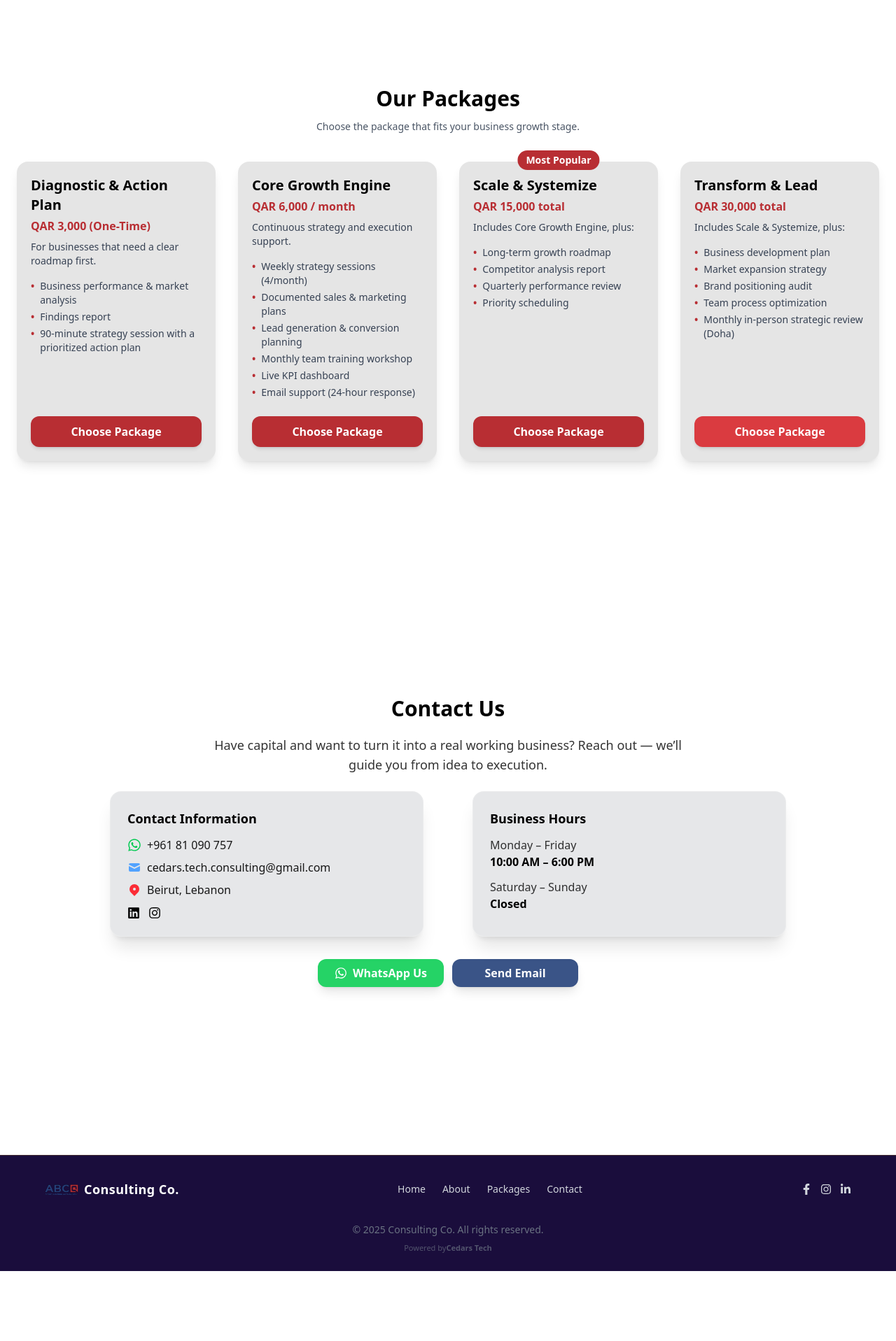
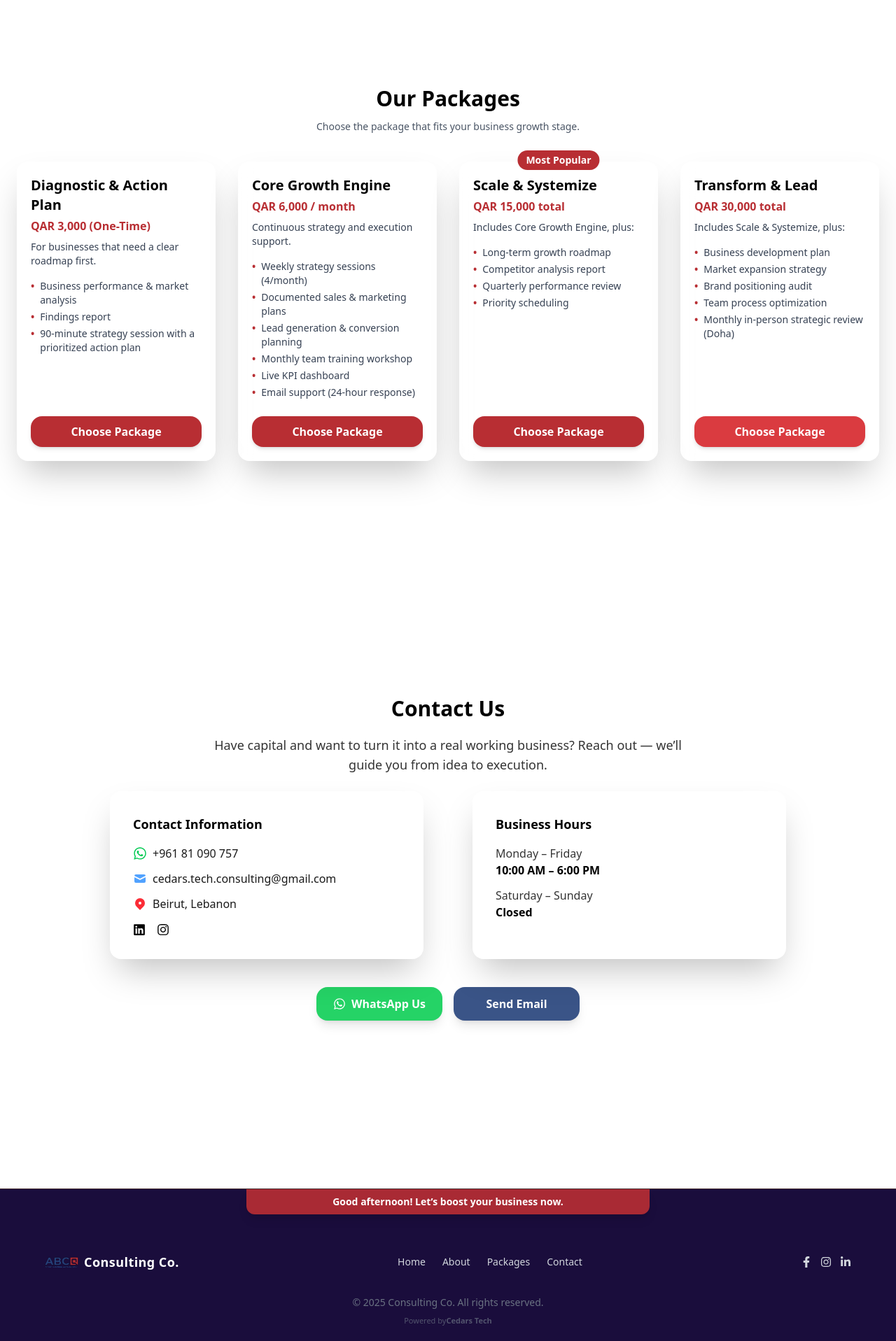
Before and after one commit to AdamAbdallah1/ayash-business-consultance, a React (Vite) app: page / in a window 1280 px wide. Shown: the part 1660-3577 px from the top of the page at 70% size. Before the commit the page ends 3477 px from the top, so only its background shows below. Built offline with nearby package versions, Linux system fonts and the light colour scheme.

Commit message:
Adding feedback

```diff
--- a/src/App.jsx
+++ b/src/App.jsx
@@ -9,6 +9,7 @@ import Navbar from "./components/Navbar";
 import Footer from "./components/Footer";
 import Loader from "./components/Loader";
 import AnnouncementBar from "./components/AnnouncementBar";
+import FeedbackWidget from "./components/FeedbackWidget";
 
 function App() {
   const [loading, setLoading] = useState(true);
@@ -65,7 +66,7 @@ function App() {
       <Packages />
       <Contact />
       <Footer />
-
+      <FeedbackWidget />
       <button
         id="backToTop"
         className="fixed bottom-6 right-6 bg-[#B82E33] text-white p-3 rounded-full shadow-lg
--- a/src/components/About.jsx
+++ b/src/components/About.jsx
@@ -1,19 +1,17 @@
 import React from 'react';
-import { motion } from 'framer-motion';
-import FadeIn from "../components/FadeIn";
+import { motion } from "framer-motion";
 
 function About() {
   return (
     <motion.section
-    initial={{ opacity: 0, y: 40 }}
-  whileInView={{ opacity: 1, y: 0 }}
-  transition={{ duration: 0.6 }}
-  viewport={{ once: true }}
+      initial={{ opacity: 0, y: 40 }}
+      whileInView={{ opacity: 1, y: 0 }}
+      transition={{ duration: 0.6 }}
+      viewport={{ once: true }}
       id="about"
       className="w-full py-20 md:py-60 px-6 flex justify-center"
     >
-      <div className="bg-gray-900/10 backdrop-blur-xl shadow-xl rounded-3xl p-10 md:p-14 max-w-3xl border border-white/30 text-center">
-
+      <div className="bg-white/10 backdrop-blur-xl shadow-2xl rounded-3xl p-10 md:p-14 max-w-3xl border border-white/20 text-center">
         <h2 className="text-2xl font-extrabold text-black">About Our Company</h2>
         <div className="w-24 h-1 bg-[#B82E33] mx-auto my-4 rounded-full"></div>
 
@@ -27,7 +25,6 @@ function About() {
           Whether you're starting a new project or expanding your digital services, we guide you
           step-by-step and provide premium, practical solutions built for real growth.
         </p>
-
       </div>
     </motion.section>
   );
--- a/src/components/Contact.jsx
+++ b/src/components/Contact.jsx
@@ -15,28 +15,29 @@ export default function Contact() {
       </p>
 
       <div className="grid grid-cols-1 md:grid-cols-2 mt-6 gap-y-6 gap-x-3 w-full max-w-5xl justify-items-center">
-
-        <div className="bg-gray-900/10 backdrop-blur-xl shadow-xl rounded-2xl p-4 sm:p-6 text-left border border-white/20 w-full max-w-md hover:scale-[1.02] transition flex flex-col">
-          <h3 className="text-lg font-semibold mb-3 text-black">Contact Information</h3>
+        {/* Contact Info Card */}
+        <div className="bg-white/10 backdrop-blur-xl border border-white/20 shadow-2xl rounded-2xl p-6 sm:p-8 flex flex-col w-full max-w-md hover:scale-[1.03] transition-transform duration-300">
+          <h3 className="text-lg font-semibold mb-4 text-black">Contact Information</h3>
 
           <p className="flex items-center gap-2 text-black/90">
             <FaWhatsapp className="text-green-500" size={20} /> +961 81 090 757
           </p>
-          <p className="flex items-center gap-2 text-black/90 mt-2">
+          <p className="flex items-center gap-2 text-black/90 mt-3">
             <HiMail className="text-blue-400" size={20} /> cedars.tech.consulting@gmail.com
           </p>
-          <p className="flex items-center gap-2 text-black/90 mt-2">
+          <p className="flex items-center gap-2 text-black/90 mt-3">
             <HiLocationMarker className="text-red-500" size={20} /> Beirut, Lebanon
           </p>
 
-          <div className="mt-3 flex gap-3 text-black">
-            <a href="#" className="hover:text-[#B52E33] transition"><FaLinkedin size={18} /></a>
-            <a href="#" className="hover:text-[#B52E33] transition"><FaInstagram size={18} /></a>
+          <div className="mt-4 flex gap-4 text-black">
+            <a href="#" className="hover:text-[#B82E33] transition"><FaLinkedin size={18} /></a>
+            <a href="#" className="hover:text-[#B82E33] transition"><FaInstagram size={18} /></a>
           </div>
         </div>
 
-        <div className="bg-gray-900/10 backdrop-blur-xl shadow-xl rounded-2xl p-4 sm:p-6 text-left border border-white/20 w-full max-w-md hover:scale-[1.02] transition flex flex-col">
-          <h3 className="text-lg font-semibold mb-3 text-black">Business Hours</h3>
+        {/* Business Hours Card */}
+        <div className="bg-white/10 backdrop-blur-xl border border-white/20 shadow-2xl rounded-2xl p-6 sm:p-8 flex flex-col w-full max-w-md hover:scale-[1.03] transition-transform duration-300">
+          <h3 className="text-lg font-semibold mb-4 text-black">Business Hours</h3>
 
           <p className="text-black/80">Monday – Friday</p>
           <p className="font-semibold text-black">10:00 AM – 6:00 PM</p>
@@ -46,20 +47,20 @@ export default function Contact() {
         </div>
       </div>
 
-      <div className="mt-8 flex flex-col md:flex-row items-center gap-3 justify-center w-full max-w-3xl">
+      {/* Buttons */}
+      <div className="mt-10 flex flex-col md:flex-row items-center gap-4 justify-center w-full max-w-3xl">
         <a
           href="https://wa.me/96181090757"
-    className="px-6 py-2 bg-[#25D366] text-black font-semibold rounded-xl shadow-lg hover:opacity-90 hover:scale-105 transition flex items-center gap-2 justify-center min-w-[180px]"
+          className="px-6 py-3 bg-[#25D366] text-white font-semibold rounded-2xl shadow-lg hover:shadow-2xl hover:scale-105 transition transform flex items-center gap-2 justify-center min-w-[180px]"
         >
-    <FaWhatsapp color="white" size={18} />
-    <span className="text-white text-sm sm:text-base">WhatsApp Us</span>
+          <FaWhatsapp size={18} /> WhatsApp Us
         </a>
 
         <a
           href="mailto:cedars.tech.consulting@gmail.com"
-    className="px-6 py-2 bg-[#3A5487] text-white font-semibold rounded-xl shadow-lg hover:opacity-90 hover:scale-105 transition flex items-center gap-2 justify-center min-w-[180px]"
+          className="px-6 py-3 bg-[#3A5487] text-white font-semibold rounded-2xl shadow-lg hover:shadow-2xl hover:scale-105 transition transform flex items-center gap-2 justify-center min-w-[180px]"
         >
-    <span className="text-sm sm:text-base">Send Email</span>
+          Send Email
         </a>
       </div>
     </section>
--- a/src/components/ExitIntentWidget.jsx
+++ /dev/null
@@ -1,33 +0,0 @@
-import React, { useEffect, useState } from "react";
-
-export default function ExitIntentWidget() {
-  const [show, setShow] = useState(false);
-
-  useEffect(() => {
-    const handleMouseLeave = (e) => {
-      if (e.clientY < 10) setShow(true); // user moves mouse near top
-    };
-
-    document.addEventListener("mouseleave", handleMouseLeave);
-
-    return () => {
-      document.removeEventListener("mouseleave", handleMouseLeave);
-    };
-  }, []);
-
-  const handleClose = () => setShow(false);
-
-  if (!show) return null;
-
-  return (
-    <div className="fixed bottom-6 right-6 bg-[#B82E33] text-white p-4 rounded-xl shadow-xl flex items-center gap-3 z-50 max-w-xs">
-      <span className="text-sm">Before you go, see our top packages!</span>
-      <button
-        onClick={handleClose}
-        className="ml-auto p-1 rounded-full hover:bg-white/20 transition"
-      >
-        ✕
-      </button>
-    </div>
-  );
-}
--- a/src/components/Footer.jsx
+++ b/src/components/Footer.jsx
@@ -1,15 +1,43 @@
-import React from 'react';
+import React, { useState, useEffect } from 'react';
 import Logo from '../assets/logo.svg';
 import { FaFacebookF, FaInstagram, FaLinkedinIn } from 'react-icons/fa';
+import { motion } from 'framer-motion';
 
 export default function Footer() {
+  const [greeting, setGreeting] = useState("");
+
+  useEffect(() => {
+    const hour = new Date().getHours();
+
+    if (hour >= 5 && hour < 12)
+      setGreeting("Good morning! Let's grow your business today.");
+    else if (hour >= 12 && hour < 18)
+      setGreeting("Good afternoon! Let’s boost your business now.");
+    else
+      setGreeting("Good evening! Planning for tomorrow? Let’s chat!");
+  }, []);
+
   return (
-    <footer className="bg-[#1a0d3c] text-gray-300 py-6 px-6 border-t border-yellow-500/20">
-      <div className="max-w-6xl mx-auto flex flex-col md:flex-row justify-between items-center gap-6 md:gap-0">
+    <footer className="bg-[#1a0d3c] text-gray-300 py-8 px-6 border-t border-yellow-500/20 relative overflow-hidden">
+
+      {greeting && (
+        <motion.div
+          initial={{ opacity: 0, y: 20 }}
+          animate={{ opacity: 1, y: 0 }}
+          transition={{ duration: 0.6 }}
+          className="absolute top-0 left-1/2 -translate-x-1/2 bg-[#B82E33]/90 text-white px-4 py-2 rounded-b-xl shadow-lg text-sm font-semibold text-center max-w-xl w-full"
+        >
+          {greeting}
+        </motion.div>
+      )}
+
+      <div className="max-w-6xl mx-auto flex flex-col md:flex-row justify-between items-center gap-6 md:gap-0 mt-12">
 
         <div className="flex items-center space-x-2">
           <img src={Logo} alt="Company Logo" className="w-12 h-12" />
-          <span className="text-lg font-semibold text-white tracking-wide">Consulting Co.</span>
+          <span className="text-lg font-semibold text-white tracking-wide">
+            Consulting Co.
+          </span>
         </div>
 
         <div className="flex space-x-6 text-sm font-medium">
@@ -17,7 +45,7 @@ export default function Footer() {
             <a
               key={item}
               href={`#${item.toLowerCase()}`}
-              className="hover:text-yellow-400 transition transform hover:-translate-y-[1px]"
+              className="hover:text-yellow-400 transition transform hover:-translate-y-px"
             >
               {item}
             </a>
@@ -29,7 +57,7 @@ export default function Footer() {
             <a
               key={idx}
               href="#"
-              className="hover:text-yellow-400 transition transform hover:-translate-y-[1px]"
+              className="hover:text-yellow-400 transition transform hover:-translate-y-px"
             >
               <Icon />
             </a>
@@ -41,7 +69,7 @@ export default function Footer() {
         &copy; {new Date().getFullYear()} Consulting Co. All rights reserved.
       </p>
       <p className="text-[11px] text-gray-500 mt-2 opacity-70 flex justify-center">
-        Powered by <span className="font-semibold"> Cedars Tech</span>
+        Powered by <span className="font-semibold">Cedars Tech</span>
       </p>
     </footer>
   );
--- a/src/components/Loader.jsx
+++ b/src/components/Loader.jsx
@@ -8,7 +8,7 @@ export default function Loader({ setLoading }) {
   }, [setLoading]);
 
   return (
-    <div className="fixed inset-0 bg-white flex items-center justify-center z-[9999]">
+    <div className="fixed inset-0 bg-white flex items-center justify-center z-9999">
       <img
         src={Logo}
         alt="Logo"
--- a/src/components/Navbar.jsx
+++ b/src/components/Navbar.jsx
@@ -42,7 +42,7 @@ export default function Navbar() {
             className="relative font-semibold tracking-wide text-gray-900 hover:text-[#B82E33] transition group"
           >
             {item}
-            <span className="absolute left-0 bottom-0 w-0 h-[2px] bg-[#B82E33] transition-all duration-300 group-hover:w-full"></span>
+            <span className="absolute left-0 bottom-0 w-0 h-0.5 bg-[#B82E33] transition-all duration-300 group-hover:w-full"></span>
           </a>
         ))}
         <a
--- a/src/components/Packages.jsx
+++ b/src/components/Packages.jsx
@@ -71,12 +71,11 @@ export default function Packages() {
       <div
         key={pkg.title}
         className="
-              bg-black/10
+          bg-white/10
           backdrop-blur-xl
           rounded-2xl
-              shadow-lg
-              hover:shadow-2xl
-              hover:shadow-[#B82E33]/30
+          shadow-2xl
+          hover:shadow-[#B82E33]/40
           p-5
           flex
           flex-col
@@ -84,7 +83,7 @@ export default function Packages() {
           transition-all
           duration-300
           hover:-translate-y-2
-              min-h-[320px]
+          min-h-80
         "
       >
         {pkg.badge && (
@@ -108,7 +107,7 @@ export default function Packages() {
 
         <button
           onClick={() => handlePackageClick(pkg.title)}
-              className="w-full py-2.5 mt-auto text-white rounded-xl font-semibold shadow-md transition hover:bg-[#f5787d]"
+          className="w-full py-2.5 mt-auto text-white rounded-2xl font-semibold shadow-md hover:shadow-lg hover:scale-105 transition"
           style={{ backgroundColor: pkg.btnColor }}
         >
           Choose Package
@@ -116,6 +115,7 @@ export default function Packages() {
       </div>
     ))}
   </div>
+
     </section>
   );
 }
```
Also changed, not shown: src/components/FeedbackWidget.jsx (+44 -14 lines). Lines whose indentation alone changed are shown as unchanged.
